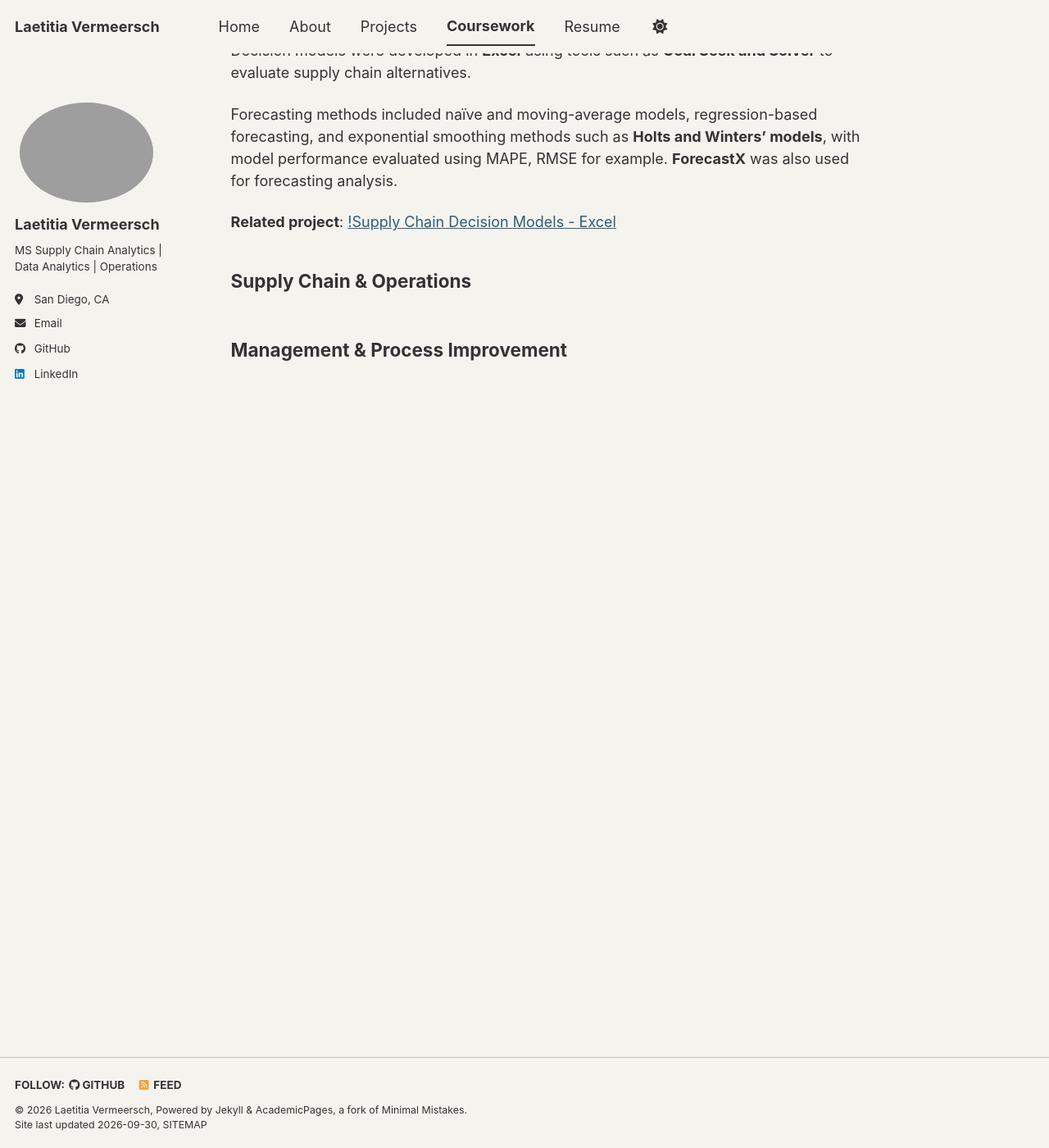
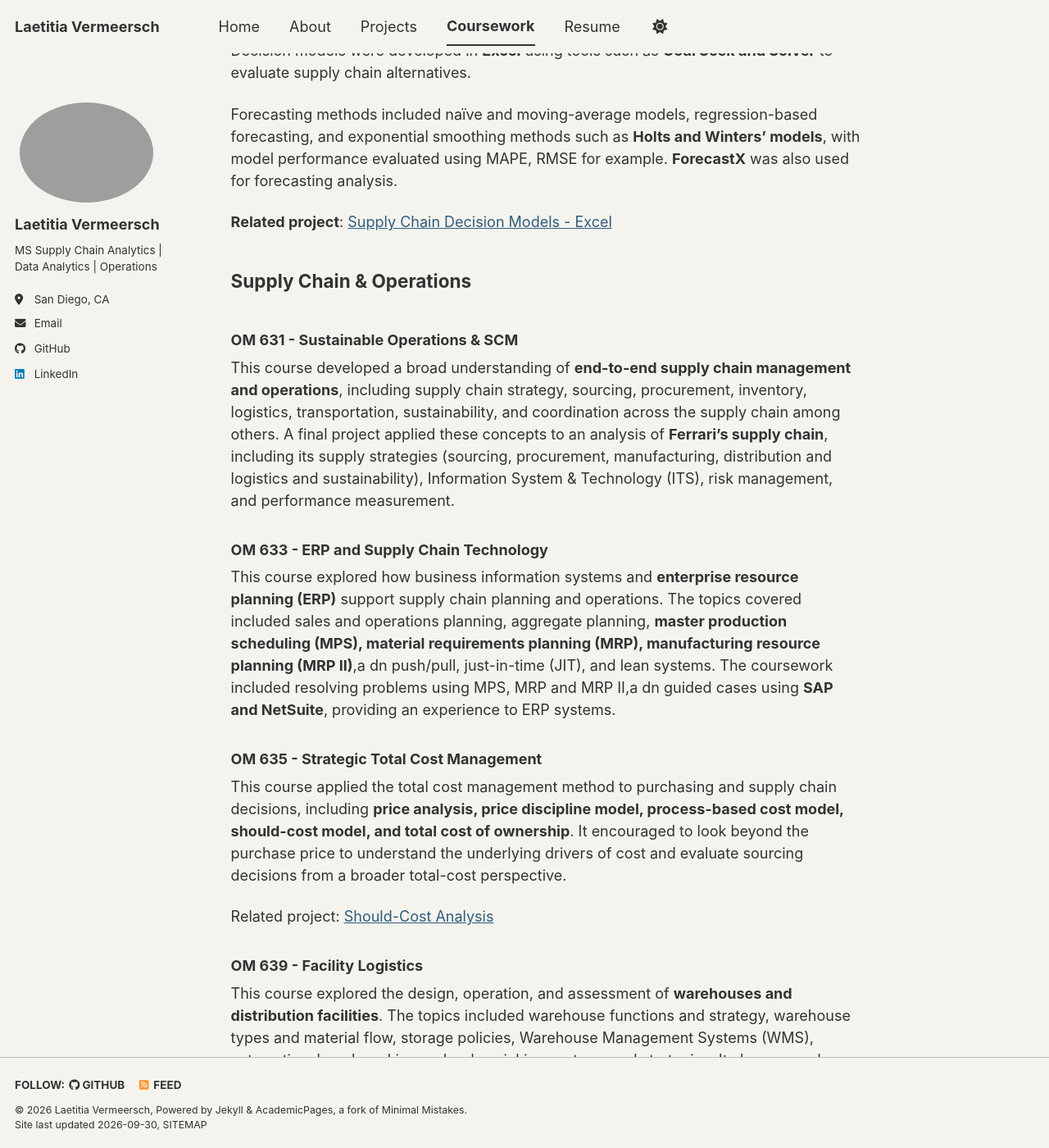
Before and after one commit to Laetitia-95/Laetitia-95.github.io, a Jekyll site: the page built from _pages/coursework.md, in a window 1280 px wide and 1400 px high, scrolled down 1342 px. Shown: the whole window at 82% size. Built offline with Jekyll 4.4.1, drawn with Linux system fonts in a browser that asks for light colours; a style sheet for code colours, icons or effects is not loaded; some of the changed text lies outside the part shown.

Commit message:
Add Coursework

```diff
--- a/_pages/coursework.md
+++ b/_pages/coursework.md
@@ -9,7 +9,6 @@ During my **Master of Science in Supply Chain Analytics**, I completed coursewor
 The courses below highlight the main areas of study and the analytical and technical skills I developed in the program.
 
 ## Analytics & Data Visualization
-
 ### OM 620 - Tools and Technologies for Analytics
 This course introduced the foundations of data analytics and the technical tools used, including **Python, SQL, VS Code, and GitHub**. It covered data cleaning, transformation, and exploratory data analysis with **Python**, as well as working with **SQL and SQLite** for data quarying and transformation.
 
@@ -34,10 +33,27 @@ This course applied quantitative methods to supply chain planning and decision-m
 
 Forecasting methods included naïve and moving-average models, regression-based forecasting, and exponential smoothing methods such as **Holts and Winters' models**, with model performance evaluated using MAPE, RMSE for example. **ForecastX** was also used for forecasting analysis.
 
-**Related project**: [!Supply Chain Decision Models - Excel](/portfolio/supply-chain-decision-models-excel)
+**Related project**: [Supply Chain Decision Models - Excel](/portfolio/supply-chain-decision-models-excel)
 
 ## Supply Chain & Operations
+### OM 631 - Sustainable Operations & SCM
+This course developed a broad understanding of **end-to-end supply chain management and operations**, including supply chain strategy, sourcing, procurement, inventory, logistics, transportation, sustainability, and coordination across the supply chain among others. A final project applied these concepts to an analysis of **Ferrari's supply chain**, including its supply strategies (sourcing, procurement, manufacturing, distribution and logistics and sustainability), Information System & Technology (ITS), risk management, and performance measurement.
+
+### OM 633 - ERP and Supply Chain Technology
+This course explored how business information systems and **enterprise resource planning (ERP)** support supply chain planning and operations. The topics covered included sales and operations planning, aggregate planning, **master production scheduling (MPS), material requirements planning (MRP), manufacturing resource planning (MRP II)**,a dn push/pull, just-in-time (JIT), and lean systems. The coursework included resolving problems using MPS, MRP and MRP II,a dn guided cases using **SAP and NetSuite**, providing an experience to ERP systems.
+
+### OM 635 - Strategic Total Cost Management
+This course applied the total cost management method to purchasing and supply chain decisions, including **price analysis, price discipline model, process-based cost model, should-cost model, and total cost of ownership**. It encouraged to look beyond the purchase price to understand the underlying drivers of cost and evaluate sourcing decisions from a broader total-cost perspective.
+
+Related project: [Should-Cost Analysis](/portfolio/should-cost-analysis-excel)
+
+### OM 639 - Facility Logistics
+This course explored the design, operation, and assessment of **warehouses and distribution facilities**. The topics included warehouse functions and strategy, warehouse types and material flow, storage policies, Warehouse Management Systems (WMS), automation, benchmarking and order-picking systems and strategies. It also covered warehouse data profiling and facility assessment with the use of operational KPIs and employee, customer and shareholder-facing measures to evaluate warehouse performance.
+
+Related project: [Warehouse Assessment](/portfolio/warehouse-assessment)
+
+## Management & Process Improvement
+### OM  - Advanced Project Management
 
 
-
-## Management & Process Improvement
+### OM 638 - Quality Management
```
Also changed, not shown: other parts of _pages/coursework.md (+1 -1 lines), _portfolio/should-cost-analysis-excel.md (added, +65 -0 lines), _portfolio/warehouse-assessment.md (added, +75 -0 lines), images/assumptions-inputs.png (added), images/baseline-and-optimized.png (added), images/industry-cost-profile.png (added), images/key-cost-drivers.png (added), images/warehouse-rating-sheet.png (added).
